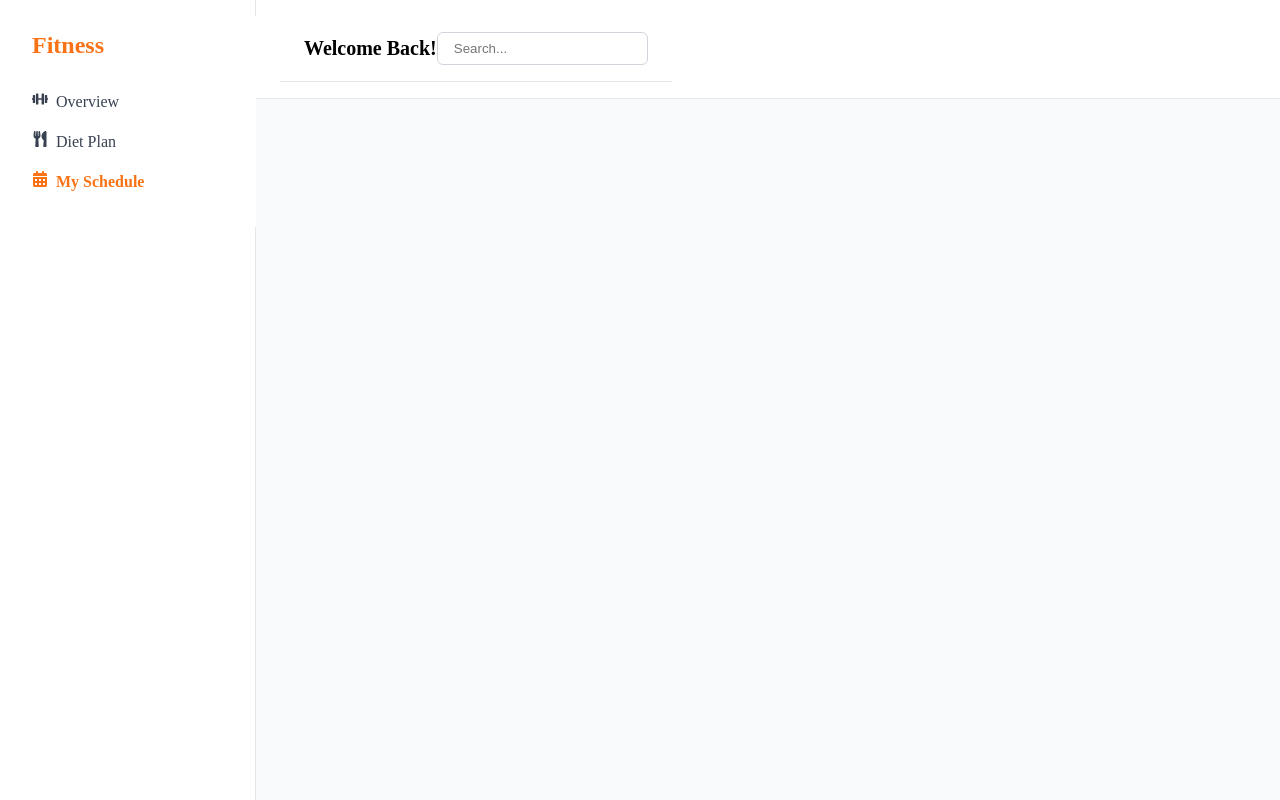
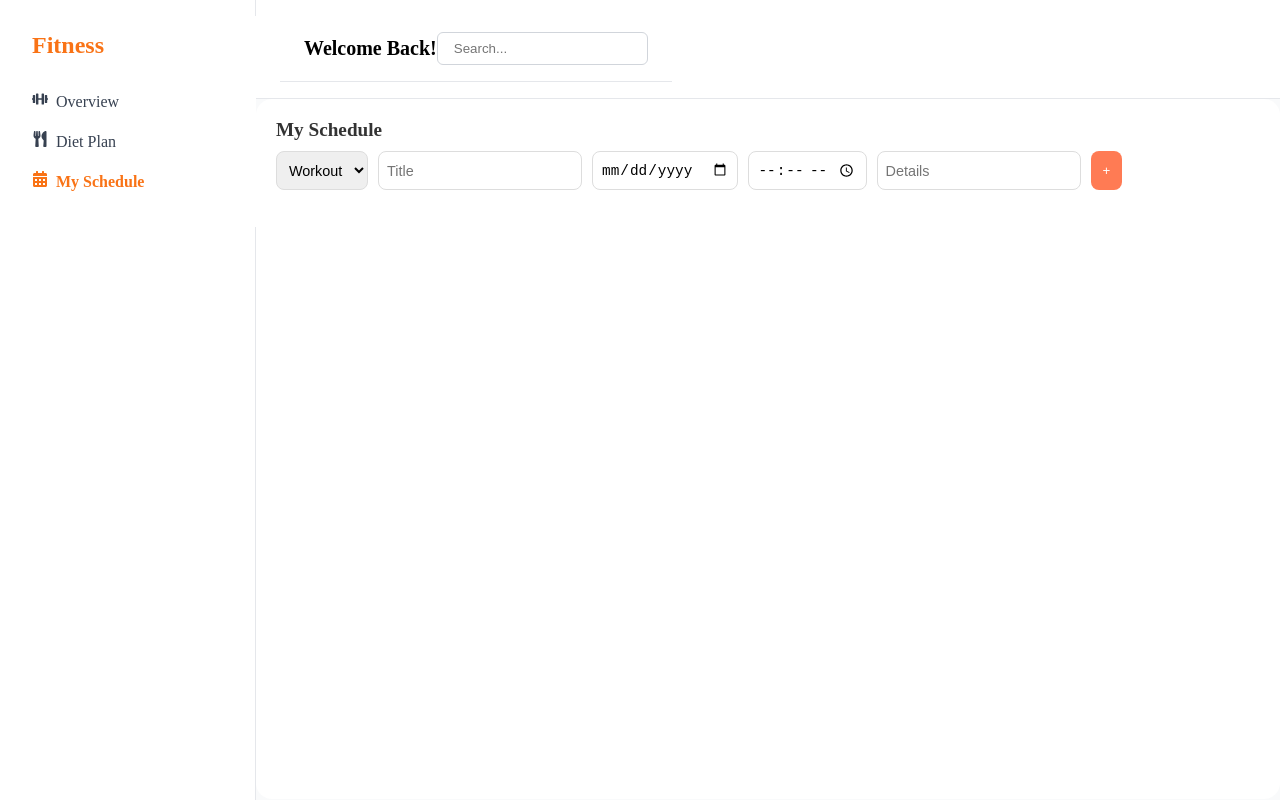
Before and after one commit to Nurmira16/greentrack, a React (Create React App) app: page /schedule in a window 1280 px wide. Built offline with nearby package versions, Linux system fonts and the light colour scheme.

Commit message:
Feat: added My Schedule with add/remove/edit & styled layout

```diff
--- a/src/app/store.js
+++ b/src/app/store.js
@@ -1,11 +1,11 @@
 // src/app/store.js
 import { configureStore } from '@reduxjs/toolkit'
 import activityReducer from '../features/activities/activitySlice'
-
+import scheduleReducer from '../features/schedule/scheduleSlice'
 
 export const store = configureStore({
   reducer: {
     activities: activityReducer,
-
+    schedule: scheduleReducer,
   },
 })
--- a/src/components/ScheduleList.jsx
+++ b/src/components/ScheduleList.jsx
@@ -1,11 +1,84 @@
-import React from 'react';
+import React, { useState } from 'react';
+import { useSelector, useDispatch } from 'react-redux';
+import { addScheduleItem } from '../features/schedule/scheduleSlice';
+import '../styles/schedule.scss';
 
 const ScheduleList = () => {
-    return (
-        <div>
+  const schedule = useSelector(state => state.schedule);
+  const dispatch = useDispatch();
 
+  const [form, setForm] = useState({
+    type: 'Workout',
+    title: '',
+    date: '',
+    time: '',
+    details: '',
+  });
+
+  const handleAdd = () => {
+    if (!form.title || !form.date) return;
+    dispatch(addScheduleItem(form));
+    setForm({ type: 'Workout', title: '', date: '', time: '', details: '' });
+  };
+
+  return (
+    <div className="schedule-list">
+      <h2>My Schedule</h2>
+
+      {schedule.map(item => (
+        <div className="schedule-item" key={item.id}>
+          <div className="item-info">
+            <img
+              src={`/${item.type.toLowerCase()}.png`} // You can swap with real icons
+              alt={item.type}
+            />
+            <div className="text">
+              <span className="title">{item.title}</span>
+              <span className="time">
+                {item.date} at {item.time}
+              </span>
+            </div>
+          </div>
+          <div className="tag">{item.details}</div>
         </div>
-    );
+      ))}
+
+      {/* Add form */}
+      <div className="add-form">
+        <select
+          value={form.type}
+          onChange={e => setForm({ ...form, type: e.target.value })}
+        >
+          <option>Workout</option>
+          <option>Meal</option>
+          <option>Steps</option>
+        </select>
+        <input
+          type="text"
+          placeholder="Title"
+          value={form.title}
+          onChange={e => setForm({ ...form, title: e.target.value })}
+        />
+        <input
+          type="date"
+          value={form.date}
+          onChange={e => setForm({ ...form, date: e.target.value })}
+        />
+        <input
+          type="time"
+          value={form.time}
+          onChange={e => setForm({ ...form, time: e.target.value })}
+        />
+        <input
+          type="text"
+          placeholder="Details"
+          value={form.details}
+          onChange={e => setForm({ ...form, details: e.target.value })}
+        />
+        <button onClick={handleAdd}>+</button>
+      </div>
+    </div>
+  );
 };
 
 export default ScheduleList;
--- a/src/features/schedule/scheduleSlice.js
+++ b/src/features/schedule/scheduleSlice.js
@@ -0,0 +1,50 @@
+import { createSlice, nanoid } from '@reduxjs/toolkit';
+
+const scheduleSlice = createSlice({
+  name: 'schedule',
+  initialState: [],
+  reducers: {
+    addScheduleItem: {
+      reducer(state, action) {
+        state.push(action.payload);
+      },
+      prepare({ type, title, date, time, details }) {
+        return {
+          payload: {
+            id: nanoid(),
+            type,
+            title,
+            date,
+            time,
+            details,
+            completed: false,
+          },
+        };
+      },
+    },
+    removeScheduleItem(state, action) {
+      return state.filter(item => item.id !== action.payload);
+    },
+    updateScheduleItem(state, action) {
+      const { id, updates } = action.payload;
+      const item = state.find(item => item.id === id);
+      if (item) {
+        Object.assign(item, updates);
+      }
+    },
+    toggleComplete(state, action) {
+      const item = state.find(item => item.id === action.payload);
+      if (item) {
+        item.completed = !item.completed;
+      }
+    },
+  },
+});
+
+export const {
+  addScheduleItem,
+  removeScheduleItem,
+  updateScheduleItem,
+  toggleComplete,
+} = scheduleSlice.actions;
+export default scheduleSlice.reducer;
--- a/src/styles/layout.scss
+++ b/src/styles/layout.scss
@@ -72,7 +72,9 @@
     main {
       flex: 1;
       background-color: #f9fafb;
-      padding: 1.5rem;
+      display: flex;
+      flex-direction: column;
+      height: 100%;
       overflow-y: auto;
     }
   }
--- /dev/null
+++ b/src/styles/schedule.scss
@@ -0,0 +1,97 @@
+.schedule-list {
+
+        flex: 1;
+        width: 100%;
+        min-height: calc(100vh - 100px); // minus header height
+        background: #fff;
+        border-radius: 16px;
+        padding: 20px;
+        box-sizing: border-box;
+    h2 {
+      font-size: 1.2rem;
+      font-weight: 600;
+      margin-bottom: 10px;
+      color: #333;
+    }
+
+    .schedule-item {
+      display: flex;
+      justify-content: space-between;
+      align-items: center;
+      background: #fafafa;
+      border-radius: 12px;
+      padding: 12px 16px;
+      transition: all 0.2s ease;
+
+      &:hover {
+        background: #f3f3f3;
+      }
+
+      .item-info {
+        display: flex;
+        align-items: center;
+        gap: 12px;
+
+        img {
+          width: 40px;
+          height: 40px;
+          object-fit: cover;
+          border-radius: 8px;
+        }
+
+        .text {
+          display: flex;
+          flex-direction: column;
+
+          .title {
+            font-weight: 600;
+            color: #444;
+          }
+
+          .time {
+            font-size: 0.85rem;
+            color: #888;
+          }
+        }
+      }
+
+      .tag {
+        font-size: 0.8rem;
+        font-weight: 500;
+        background: #ffe6e6;
+        color: #e76f51;
+        padding: 4px 10px;
+        border-radius: 8px;
+        min-width: 60px;
+        text-align: center;
+      }
+    }
+
+    .add-form {
+      display: flex;
+      gap: 10px;
+      margin-top: 10px;
+
+      input,
+      select {
+        border: 1px solid #ddd;
+        border-radius: 8px;
+        padding: 8px;
+        font-size: 0.9rem;
+      }
+
+      button {
+        background: #ff7b54;
+        color: #fff;
+        border: none;
+        border-radius: 8px;
+        padding: 8px 12px;
+        cursor: pointer;
+        transition: background 0.2s ease;
+
+        &:hover {
+          background: #ff5722;
+        }
+      }
+    }
+  }
```
